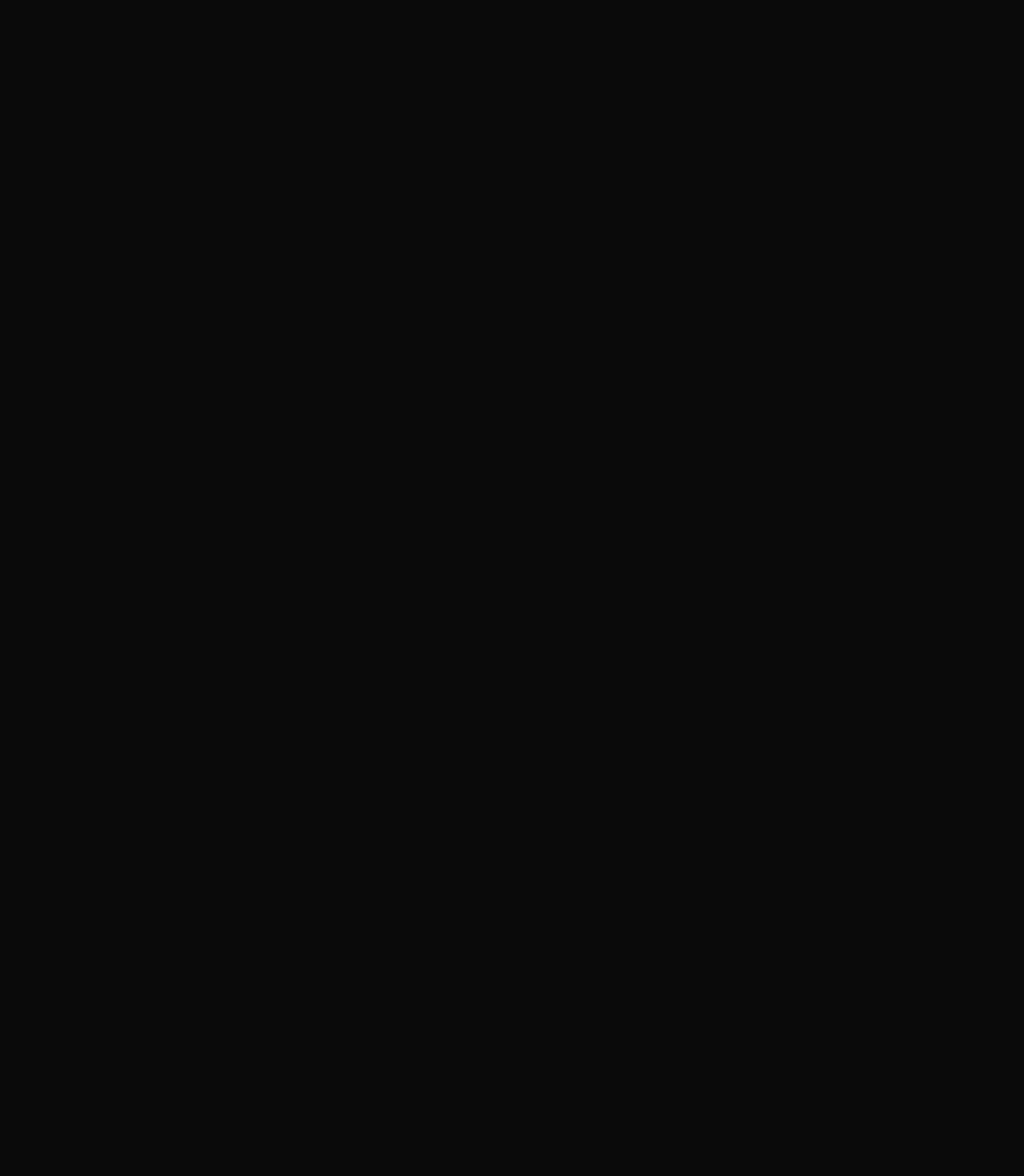
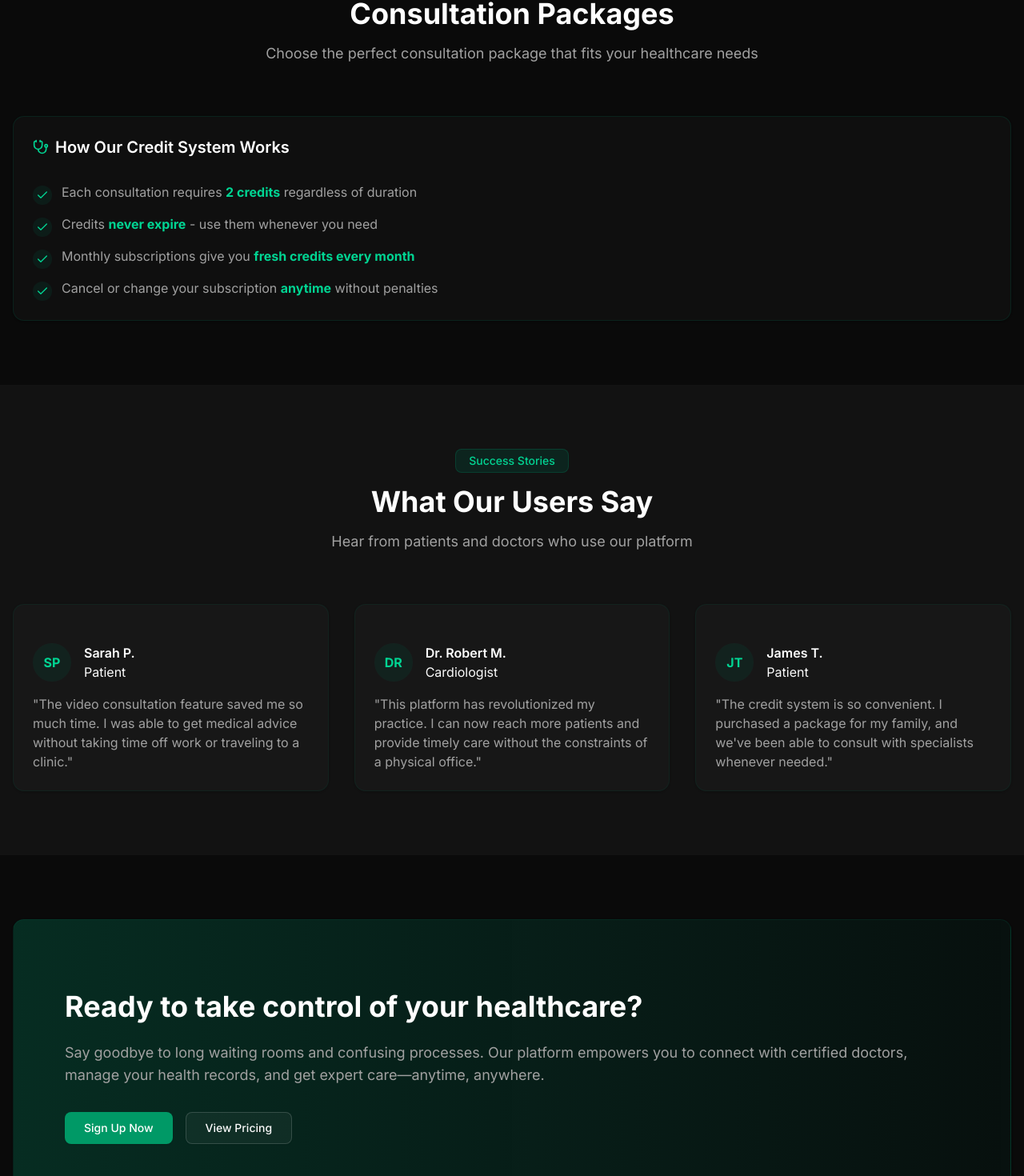
Before and after one commit to harrySentinel/DocNode, a Next.js app: page / in a window 1280 px wide. Shown: the part 1729-3199 px from the top of the page at 80% size. Before the commit the page ends 1720 px from the top, so only its background shows below. Built offline with nearby package versions, Linux system fonts and the light colour scheme; no server answers.

Commit message:
Landing page done

```diff
--- a/app/page.jsx
+++ b/app/page.jsx
@@ -1,8 +1,8 @@
 import { Badge } from "@/components/ui/badge";
 import { Button } from "@/components/ui/button";
 import { Card, CardContent, CardHeader, CardTitle } from "@/components/ui/card";
-import { features } from "@/lib/data";
-import { ArrowRight } from "lucide-react";
+import { creditBenefits, features, testimonials } from "@/lib/data";
+import { ArrowRight, Check, Stethoscope } from "lucide-react";
 import Image from "next/image";
 import Link from "next/link";
 
@@ -70,7 +70,7 @@
             {features.map((feature, index) => {
               return (
                 <Card key={index}
-                 className="border-emerald-900/20 hover:border-emerald-800/40 transition-all duration-300"
+                  className="border-emerald-900/20 hover:border-emerald-800/40 transition-all duration-300"
                 >
                   <CardHeader className="pb-2">
                     <div className="bg-emerald-900/20 p-3 rounded-lg w-fit mb-4">{feature.icon}</div>
@@ -85,6 +85,125 @@
           </div>
         </div>
       </section>
+
+
+      <section className="py-20">
+        <div className="container mx-auto px-4">
+          <div className="text-center mb-16">
+            <Badge className="bg-emerald-900/30 border-emerald-700/30 px-4 py-1 text-emerald-400 text-sm font-medium mb-4">Affordable Healthcare</Badge>
+            <h2 className="text-3xl md:text-4xl font-bold text-white mb-4">Consultation Packages</h2>
+            <p className="text-muted-foreground text-lg max-w-2xl mx-auto">
+              Choose the perfect consultation package that fits your healthcare needs
+            </p>
+          </div>
+
+          <div>
+            {/* Pricing Table */}
+
+            <Card className="mt-12 bg-muted/20 border-emerald-900/30">
+              <CardHeader>
+                <CardTitle className="text-xl font-semibold text-white flex items-center">
+                  <Stethoscope className="h-5 w-5 mr-2 text-emerald-400" />
+                  How Our Credit System Works</CardTitle>
+              </CardHeader>
+              <CardContent>
+                <ul className="space-y-3">
+                  {creditBenefits.map((benefit, index) => {
+                    return (
+                      <li key={index} className="flex items-start">
+                        <div className="mr-3 mt-1 bg-emerald-900/20 p-1 rounded-full">
+                          <Check className="h-4 w-4 text-emerald-400" />
+                        </div>
+                        <p
+                          className="text-muted-foreground"
+                          dangerouslySetInnerHTML={{ __html: benefit }}
+                        />
+                      </li>
+                    );
+                  })}
+                </ul>
+              </CardContent>
+            </Card>
+          </div>
+        </div>
+      </section>
+
+      <section className="py-20 bg-muted/30">
+        <div className="container mx-auto px-4">
+          <div className="text-center mb-16">
+             <Badge
+              variant="outline"
+              className="bg-emerald-900/30 border-emerald-700/30 px-4 py-1 text-emerald-400 text-sm font-medium mb-4"
+              >
+                Success Stories
+             </Badge>
+            <h2 className="text-3xl md:text-4xl font-bold text-white mb-4">What Our Users Say</h2>
+            <p className="text-muted-foreground text-lg max-w-2xl mx-auto">
+              Hear from patients and doctors who use our platform
+            </p>
+          </div>
+          <div className="grid grid-cols-1 md:grid-cols-2 lg:grid-cols-3 gap-8">
+            {testimonials.map((testimonial, index) => {
+              return (
+                <Card key={index}
+                  className="border-emerald-900/20 hover:border-emerald-800/40 transition-all duration-300"
+                >
+                  <CardContent className="pt-6">
+                    <div className="flex items-center mb-4">
+                     <div className="w-12 h-12 rounded-full bg-emerald-900/20 flex items-center justify-center mr-4">
+                      <span className="text-emerald-400 font-bold">{testimonial.initials}</span>
+                      </div>
+                      <div>
+                        <h4 className="font-semibold text-white">{testimonial.name}</h4>
+                        <p>{testimonial.role}</p>
+                      </div>
+                    </div>
+                    <p className="text-muted-foreground">
+                      &quot;{testimonial.quote}&quot;
+                    </p>
+                  </CardContent>
+                </Card>
+              )
+            })}
+          </div>
+        </div>
+      </section>
+
+
+       <section className="py-20">
+        <div className="container mx-auto px-4">
+                <Card
+                  className="bg-gradient-to-r from-emerald-800/40 via-emerald-900/30 to-emerald-950/20 border border-emerald-800/20"
+                >
+                  <CardContent className="p-8 md:p-12 lg:p-16 relative overflow-hidden">
+                   <div>
+                    <h2 className="text-3xl md:text-4xl font-bold text-white mb-6">
+                      Ready to take control of your healthcare?
+                    </h2>
+                    <p className="text-lg text-muted-foreground mb-8">
+                     Say goodbye to long waiting rooms and confusing processes. Our platform empowers you to connect with certified doctors, manage your health records, and get expert care—anytime, anywhere.
+                    </p>
+                    <div className="flex flex-col sm:flex-row gap-4">
+                      <Button
+                      size="lg"
+                      className="bg-emerald-600 text-white hover:bg-emerald-700"
+                      asChild>
+                        <Link href="/sign-up">Sign Up Now</Link>
+                      </Button>
+                      <Button
+                       asChild
+                       variant="outline"
+                       size="lg"
+                       className="border-emerald-700/30 hover:bg-muted/80"
+                      >
+                       <Link href="/pricing">View Pricing</Link>
+                      </Button>
+                    </div>
+                   </div>
+                  </CardContent>
+                </Card>
+        </div>
+      </section>
     </div>
   );
 }
```
